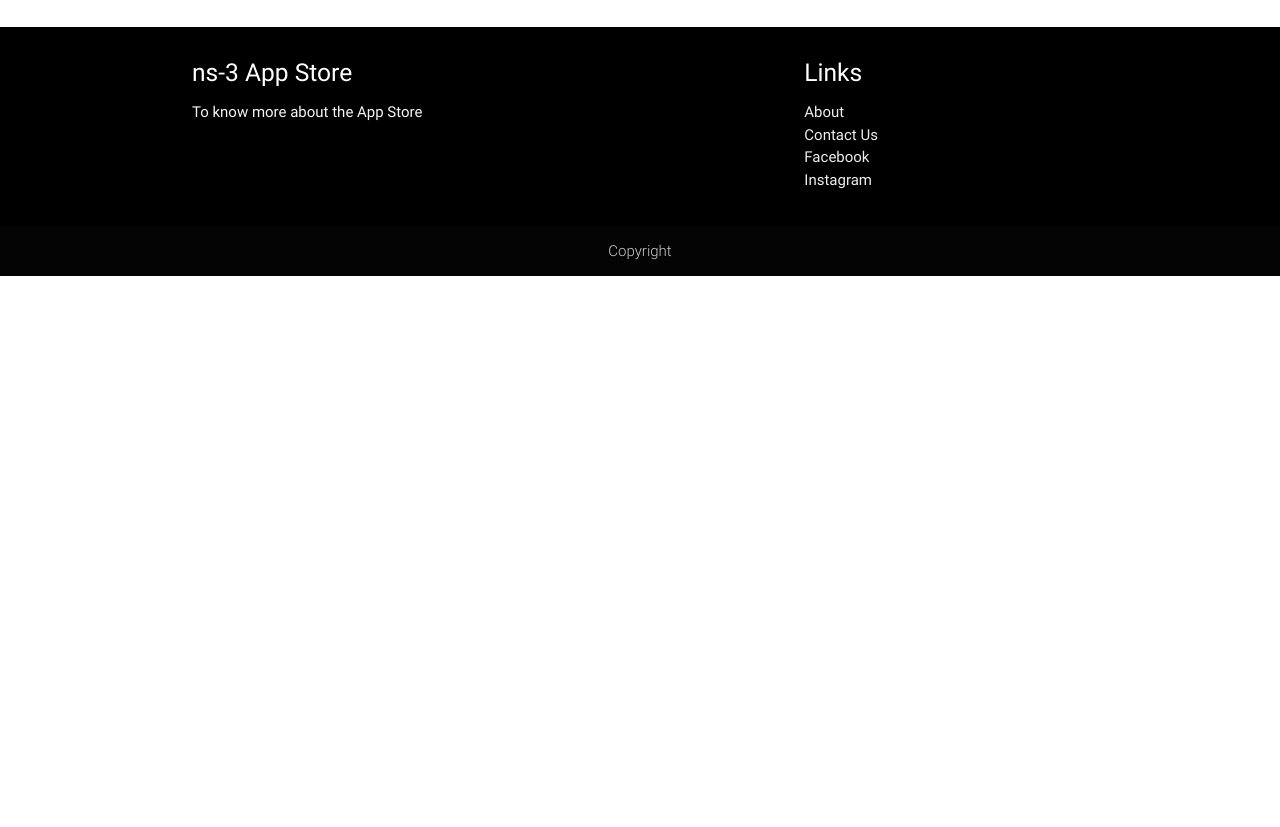
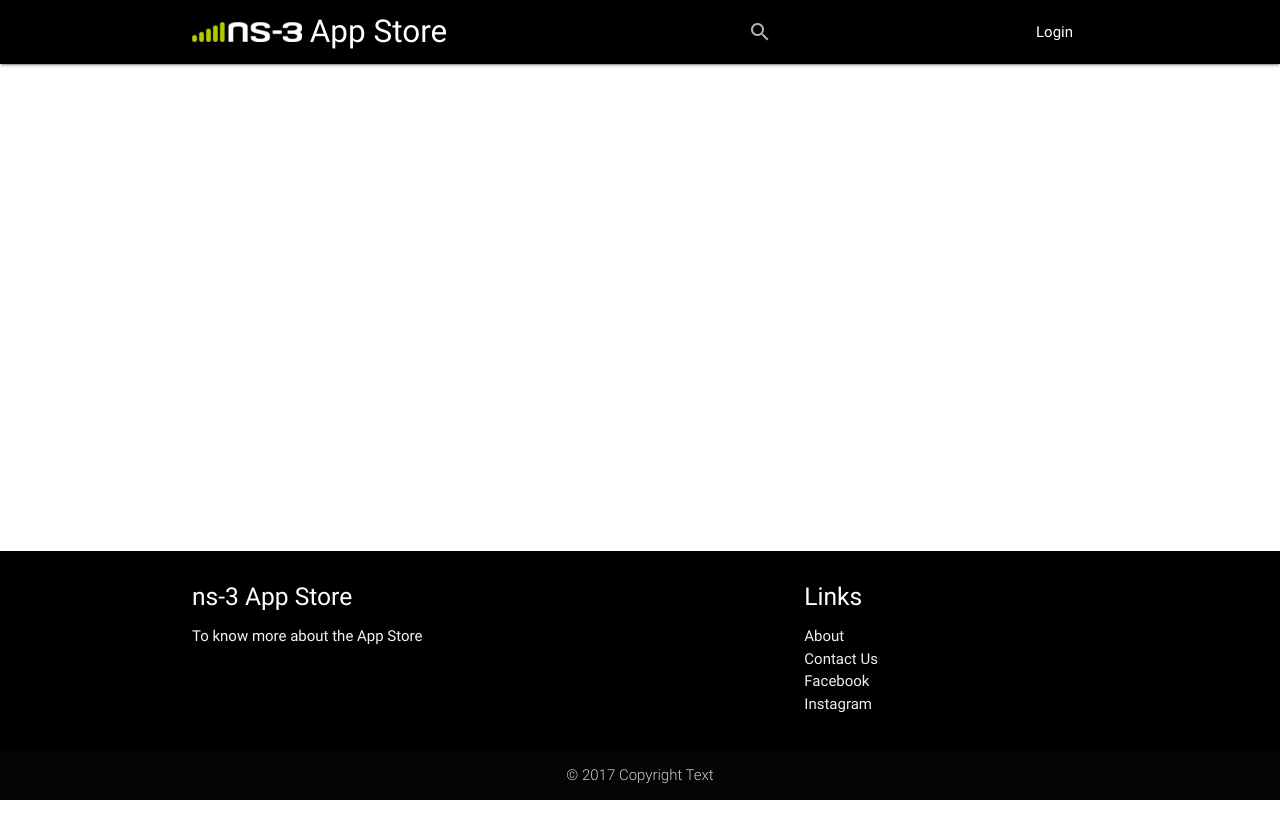
Before and after one commit to abhijithanilkumar/ns-3-AppStore, a Django app: template src/accounts/templates/accounts/auth_base.html in a window 1280 px wide. After the commit the page ends 800 px from the top, so only its background shows below. Run offline with Django 3.2, Linux system fonts and the light colour scheme; the template is opened without the code that fills it, so the values that code supplies are empty; some libraries are stand-ins or nearby versions.

Commit message:
WIP: Login Page

```diff
--- a/src/accounts/templates/accounts/auth_base.html
+++ b/src/accounts/templates/accounts/auth_base.html
@@ -2,10 +2,8 @@
 
 {% load crispy_forms_tags %}
 
-{% block navbar %}
-{% endblock %}
-
 {% block container %}
+<main>
 <div class="container form-box">
   <div class="text-center">
     <h2>{% block form_heading %}{% endblock %}</h2>
@@ -13,5 +11,5 @@
   {% block form %}
   {% endblock %}
 </div>
-
+</main>
 {% endblock container %}
--- a/src/static/site/css/main.css
+++ b/src/static/site/css/main.css
@@ -3,6 +3,16 @@
 html, body{
     height:100%;		/* For full height images */
 }
+
+body {
+   display: flex;
+   min-height: 100vh;
+   flex-direction: column;
+ }
+
+ main {
+   flex: 1 0 auto;
+ }
 
 
 .nav-wrapper .input-field input[type=search] {
--- a/src/templates/base.html
+++ b/src/templates/base.html
@@ -85,6 +85,7 @@
     {% endblock %}
 
     {% block splash %}
+    <br><br>
     {% endblock splash %}
 
     {% block container %}
@@ -120,7 +121,7 @@
       </div>
       <div class="footer-copyright">
         <div class="container center">
-          Copyright
+          © 2017 Copyright Text
         </div>
       </div>
     </footer>
```
Also changed, not shown: src/accounts/templates/accounts/login.html (line endings or trailing spaces).
